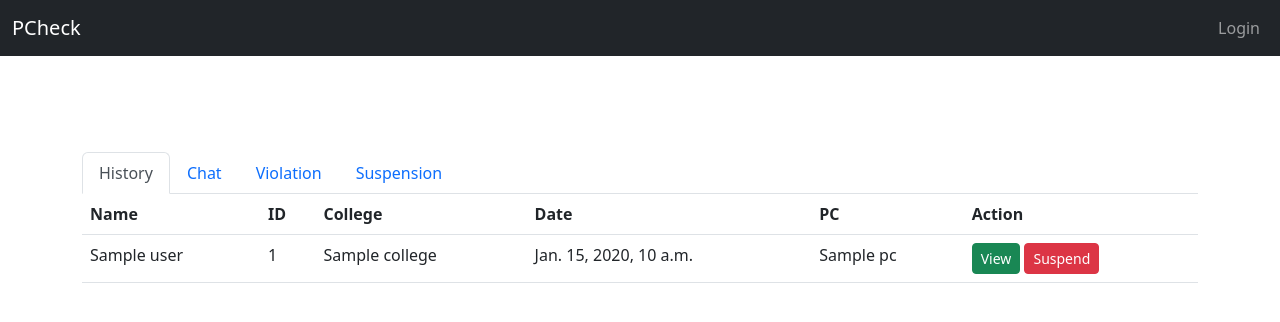
After one commit to briant118/PCheck, a Django app: template main_app/templates/main/user_activity.html in a window 1280 px wide. The commit adds this page. Shown: the top 322 px of the page. Run offline with Django 3.2, Linux system fonts and the light colour scheme; the template is opened without the code that fills it: most values are stand-ins (such as "Sample title", 1, 10 or a date in 2020); some libraries are stand-ins or nearby versions.

```diff
--- a/account/templates/base.html
+++ b/account/templates/base.html
@@ -37,13 +37,19 @@
               </a>
             </li>
             <li class="nav-item">
-              <a class="nav-link {% if request.resolver_match.app_name == 'main_app' and request.resolver_match.url_name == 'pc-list' %}active text-warning{% endif %}"
+              <a class="nav-link {% if section == 'user' %}active text-warning{% endif %}"
+                href="{% url 'main_app:user-activities' %}">
+                User
+              </a>
+            </li>
+            <li class="nav-item">
+              <a class="nav-link {% if section == 'pc_list' %}active text-warning{% endif %}"
                 href="{% url 'main_app:pc-list' %}">
                 PCs
               </a>
             </li>
             <li class="nav-item">
-              <a class="nav-link {% if request.resolver_match.app_name == 'main_app' and request.resolver_match.url_name == 'bookings' %}active text-warning{% endif %}"
+              <a class="nav-link {% if section == 'bookings' %}active text-warning{% endif %}"
               href="{% url 'main_app:bookings' %}">Bookings</a>
             </li>
           </ul>
--- /dev/null
+++ b/main_app/templates/main/user_activity.html
@@ -0,0 +1,76 @@
+{% extends "base.html" %}
+{% load static %}
+
+{% block title %}Users{% endblock %}
+
+{% block content %}
+<div class="container mt-5 pt-5">
+
+  <ul class="nav nav-tabs">
+    <li class="nav-item">
+      <a class="nav-link active" id="tab-bookings" aria-current="page" href="#">History</a>
+    </li>
+    <li class="nav-item">
+      <a class="nav-link" id="tab-pending" aria-current="page" href="#">Chat</a>
+    </li>
+    <li class="nav-item">
+      <a class="nav-link" id="tab-approved" href="#">Violation</a>
+    </li>
+    <li class="nav-item">
+      <a class="nav-link" id="tab-approved" href="#">Suspension</a>
+    </li>
+  </ul>
+
+  <div id="history">
+    <table class="table">
+      <head>
+        <tr>
+          <th>Name</th>
+          <th>ID</th>
+          <th>College</th>
+          <th>Date</th>
+          <th>PC</th>
+          <th>Action</th>
+        </tr>
+      </head>
+      <tbody>
+        {% for activity in user_activities %}
+        <tr>
+          <td>{{ activity.user.get_full_name }}</td>
+          <td>{{ activity.user.profile.school_id }}</td>
+          <td>{{ activity.user.profile.college.name }}</td>
+          <td>{{ activity.created_at }}</td>
+          <td>{{ activity.pc.name }}</td>
+          <td>
+            <a href="#" class="btn btn-sm btn-success">View</a>
+            <a href="#" class="btn btn-sm btn-danger">Suspend</a>
+          </td>
+        </tr>
+        {% endfor %}
+      </tbody>
+    </table>
+  </div>
+  </div>
+
+</div>
+{% endblock %}
+
+{% block scripts %}
+<script src="{% static 'js/jquery-3.7.1.min.js' %}"></script>
+<script>
+  $(document).ready(function () {
+    const $history = $("#history");
+    const $tabHistory = $("#tab-history");
+
+    $tabHistory.on("click", function() {
+      $bookings.prop("hidden", false);
+      $(this).addClass("active");
+      $tabPending.removeClass("active");
+      $tabApproved.removeClass("active");
+      $pending.prop("hidden", true);
+      $approved.prop("hidden", true);
+    });
+
+  });
+</script>
+{% endblock %}
--- a/main_app/urls.py
+++ b/main_app/urls.py
@@ -15,6 +15,7 @@ urlpatterns = [
     path('add-pc-from-form/', views.add_pc_from_form, name='add-pc-from-form'),
     path('pc-list/', views.PCListView.as_view(), name='pc-list'),
     path('bookings/', views.BookingListView.as_view(), name='bookings'),
+    path('user-activities/', views.UserActivityListView.as_view(), name='user-activities'),
     path('reserve-pc/', views.ReservePCListView.as_view(), name='reserve-pc'),
     path('pc-detail/<int:pk>/', views.PCDetailView.as_view(), name='pc-detail'),
     path('pc-update/<int:pk>/', views.PCUpdateView.as_view(), name='pc-update'),
```
Also changed, not shown: main_app/views.py (+26 -5 lines).
